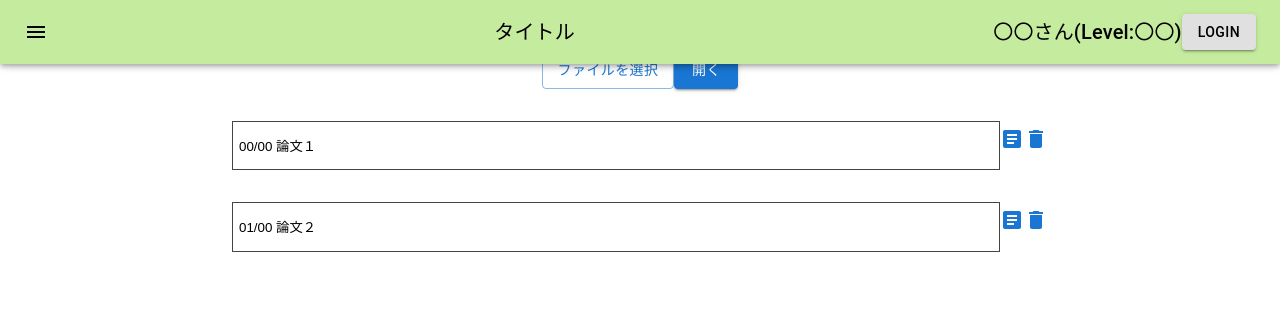
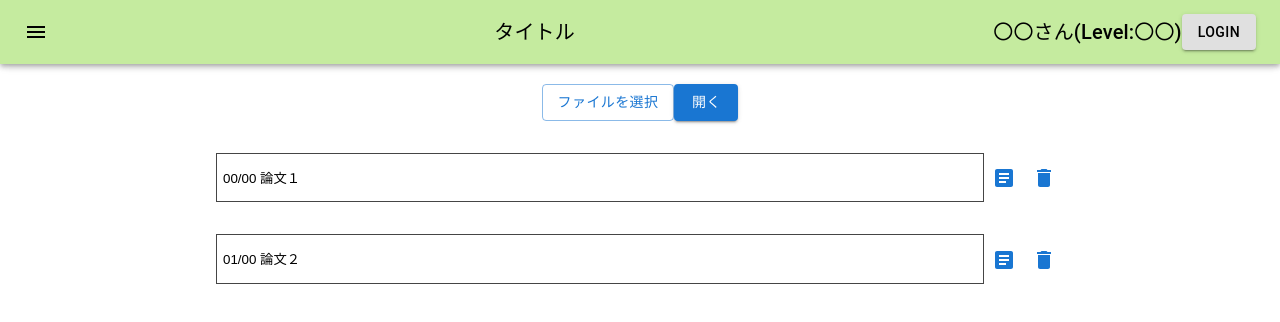
Before and after one commit to O-tips/hackU2023sp, a React (Create React App) app: page / in a window 1280 px wide. Shown: the top 322 px of the page. Built offline with nearby package versions, Linux system fonts and the light colour scheme.

Commit message:
アイコンをボタンにした

```diff
--- a/src/contents/Home.jsx
+++ b/src/contents/Home.jsx
@@ -1,19 +1,18 @@
 import logo from '../logo.svg';
-import '../App.css';
+//import '../App.css';
 import React from 'react';
 import { Button } from '@mui/material';
 import Stack from '@mui/material/Stack';
 import '../Home.css'
 import DeleteIcon from '@mui/icons-material/Delete';
 import ArticleIcon from '@mui/icons-material/Article';
-
+import { IconButton } from "@mui/material";
 
 import { BrowserRouter, Routes, Route, useNavigate, useLocation, Link} from "react-router-dom";
 
 function Home() {
     /*
     const uploadFile=()=> {
-
         let formData = new FormData();
         formData.append("file", fileupload.files[0]);
         network request using POST method of fetch
@@ -26,11 +25,18 @@ function Home() {
 
     return (
         <><div className='Fileupload'>
-            <p>New File</p>
-            <Button variant="outlined">ファイルを選択</Button>
+            <p
+            class="padding5"
+            >New File</p>
+            <Button
+            variant="outlined"
+            input hidden
+            type="file"
+            >
+                ファイルを選択
+            </Button>
             {/* <button
-            //input hidden
-            type="file"
+            //
             >
             ファイルを選択
             </button> */}
@@ -46,16 +52,23 @@ function Home() {
             <Button class="border">
 	        <p class="left">00/00 論文１</p>
             </Button>
+            <IconButton>
             <ArticleIcon color="primary"/>
+            </IconButton>
+            <IconButton>
             <DeleteIcon color="primary"/>
+            </IconButton>
+
             <div class="padding5"></div>
             <Button class="border">
 	        <p class="left">01/00 論文２</p>
             </Button>
+            <IconButton>
             <ArticleIcon color="primary"/>
+            </IconButton>
+            <IconButton>
 	        <DeleteIcon color="primary"/>
-
-
+            </IconButton>
 
         </div>
         </>
```
